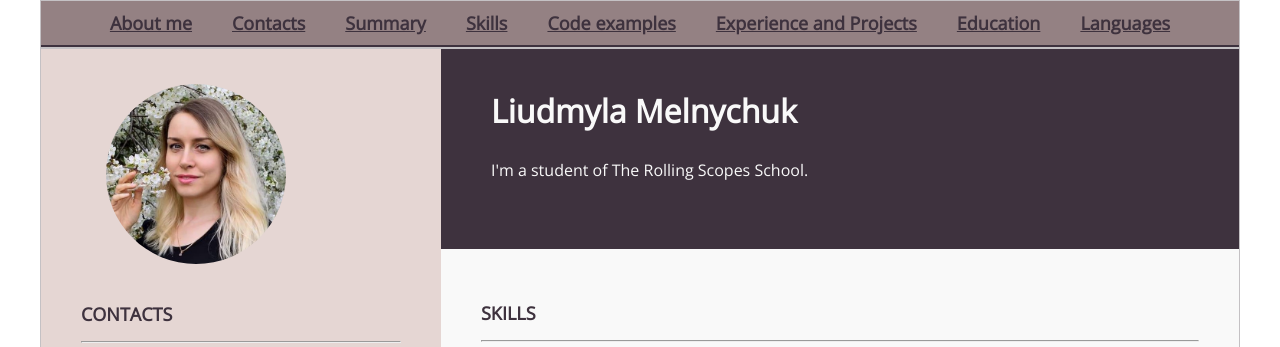
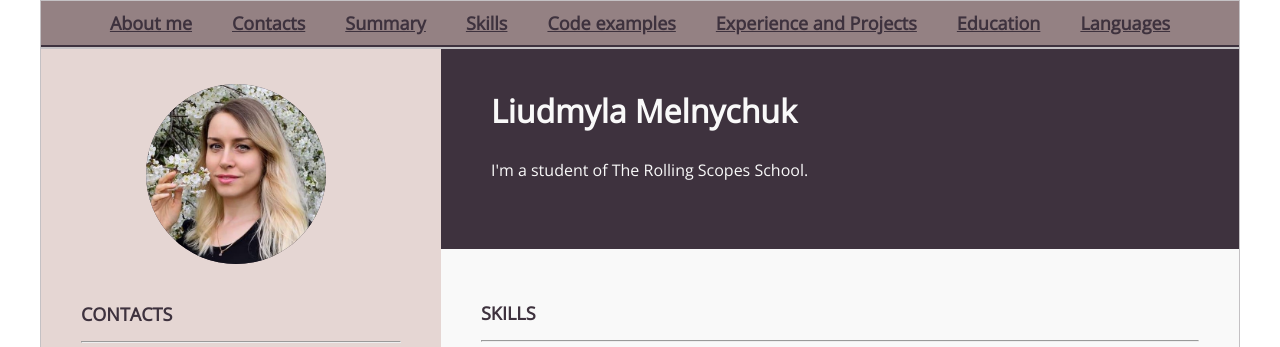
Before and after one commit to milana1726/rsschool-cv, a plain HTML site: page index.html in a window 1280 px wide. Shown: the top 347 px of the page. Drawn offline with nearby package versions, Linux system fonts and the light colour scheme.

Commit message:
fix: change style

```diff
--- a/style.css
+++ b/style.css
@@ -73,7 +73,7 @@ main .container {
     width: 180px;
     height: 180px;
     border-radius: 50%;
-    margin: 20px auto 11px 65px;
+    margin: 20px 0px 11px 105px;
     background-color: #3e323e;
 }
 
```
